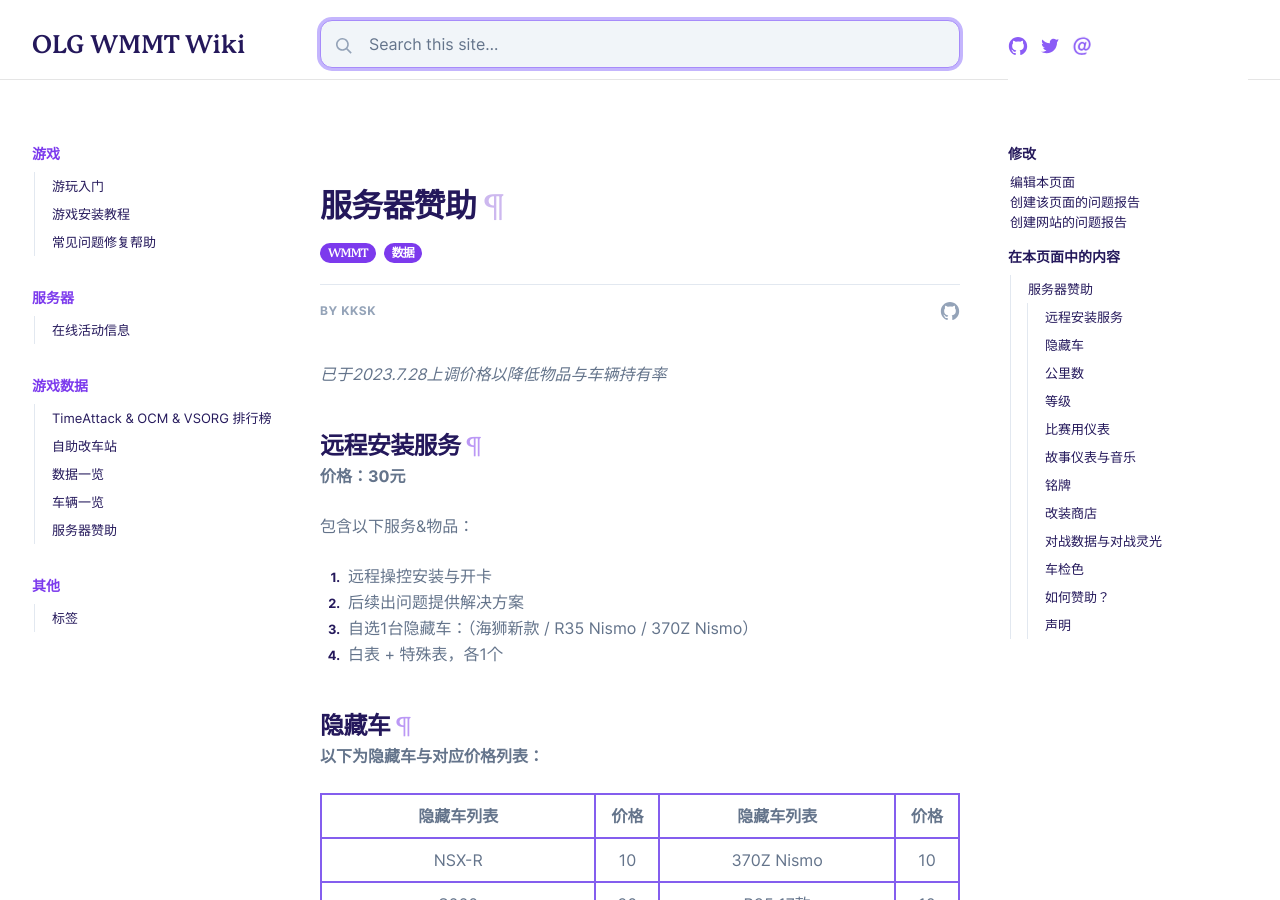
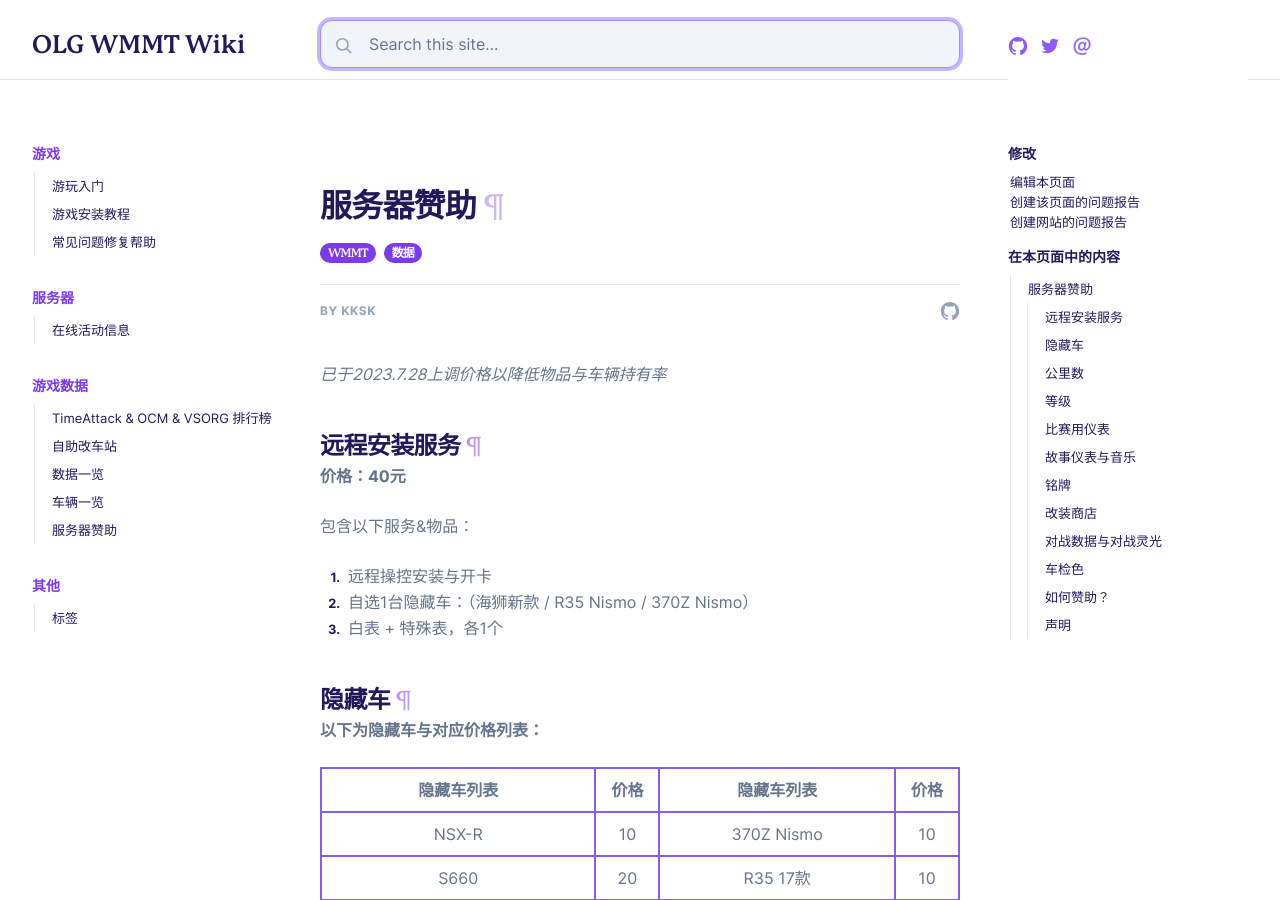
Before and after one commit to banapassport/SRC-Wiki, a Jekyll site: the page built from _docs/game_data/服务器赞助.md, in a window 1280 px wide and 900 px high. Built offline with Jekyll 4.4.1, drawn with Linux system fonts in a browser that asks for light colours.

Commit message:
Update 服务器赞助.md

```diff
--- a/_docs/game_data/服务器赞助.md
+++ b/_docs/game_data/服务器赞助.md
@@ -12,13 +12,12 @@ author:
 
 ## 远程安装服务
 
-**价格：30元**
+**价格：40元**
 
 包含以下服务&物品：
 1. 远程操控安装与开卡
-2. 后续出问题提供解决方案
-3. 自选1台隐藏车：（海狮新款 / R35 Nismo / 370Z Nismo）
-4. 白表 + 特殊表，各1个
+2. 自选1台隐藏车：（海狮新款 / R35 Nismo / 370Z Nismo）
+3. 白表 + 特殊表，各1个
 
 ## 隐藏车
 
```
